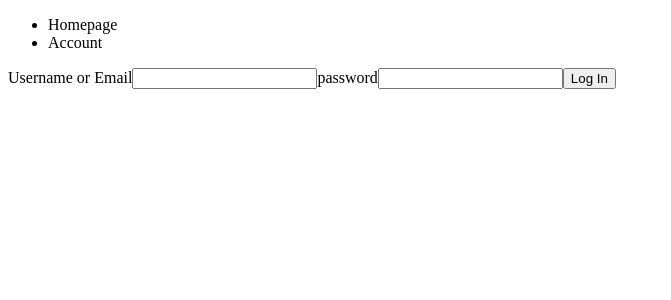
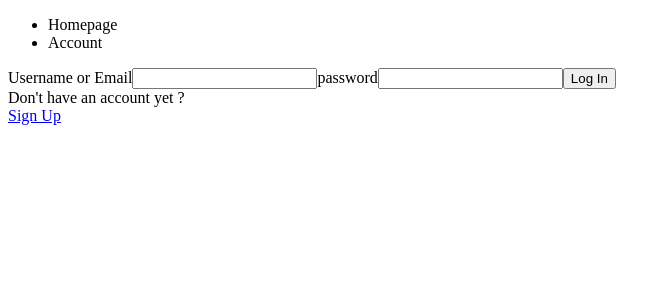
Before and after one commit to NestorNebula/blog-api, a React (Vite) app in the folder blog-user/: page /auth/login in a window 1280 px wide. Shown: the top 300 px of the page, without its empty margins (0-671 px from the left). Built offline with nearby package versions, Linux system fonts and the light colour scheme; no server answers.

Commit message:
feat: add signup/login links in login/signup

```diff
--- a/blog-user/src/components/auth/login/LoginForm.jsx
+++ b/blog-user/src/components/auth/login/LoginForm.jsx
@@ -4,7 +4,7 @@ import {
   verifyPassword,
 } from '../../../helpers/inputValidation';
 import { useState } from 'react';
-import { Navigate, useOutletContext } from 'react-router-dom';
+import { Navigate, useOutletContext, Link } from 'react-router-dom';
 import getFetchOptions from '../../../helpers/fetchOptions';
 import Input from '../../input/Input';
 
@@ -69,6 +69,12 @@ function LoginForm() {
           Log In
         </button>
       </form>
+      <div>
+        <div>Don't have an account yet ?</div>
+        <Link to="/auth/signup">
+          <div>Sign Up</div>
+        </Link>
+      </div>
     </>
   );
 }
--- a/blog-user/src/components/auth/signup/SignupForm.jsx
+++ b/blog-user/src/components/auth/signup/SignupForm.jsx
@@ -5,7 +5,7 @@ import {
   verifyEmail,
   verifyPassword,
 } from '../../../helpers/inputValidation';
-import { Navigate, useOutletContext } from 'react-router-dom';
+import { Navigate, useOutletContext, Link } from 'react-router-dom';
 import getFetchOptions from '../../../helpers/fetchOptions';
 import Input from '../../input/Input';
 
@@ -102,6 +102,12 @@ function SignupForm() {
           Sign Up
         </button>
       </form>
+      <div>
+        <div>Already have an account ?</div>
+        <Link to="/auth/login">
+          <div>Log In</div>
+        </Link>
+      </div>
     </>
   );
 }
```
